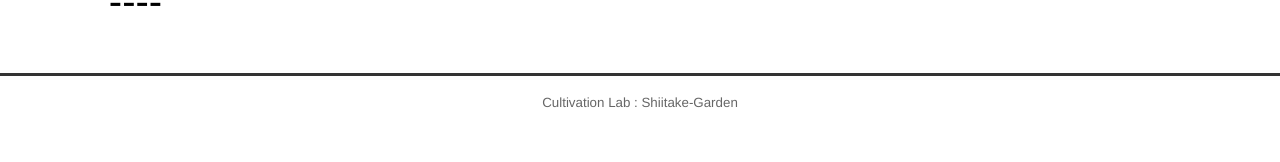
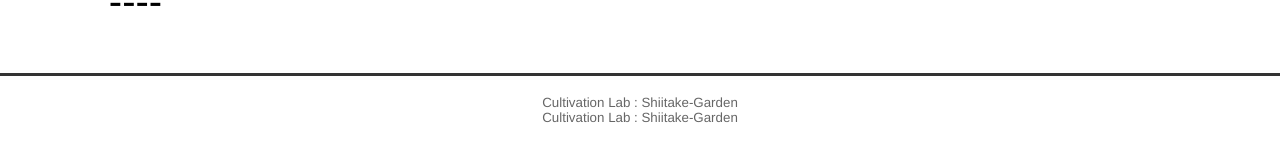
Before and after one commit to shiitake-garden/shiitake-garden.github.io, a Jekyll site: the page contents/calendar/palnt_calendar.html, which Jekyll copies as it is, in a window 1280 px wide. Shown: the part 398-560 px from the top of the page. Built offline with Jekyll 4.4.1, drawn with Linux system fonts in a browser that asks for light colours.

Commit message:
Update palnt_calendar.html

```diff
--- a/contents/calendar/palnt_calendar.html
+++ b/contents/calendar/palnt_calendar.html
@@ -242,6 +242,7 @@ body {
 
     <div id="footer-logo">
       <div>Cultivation Lab : Shiitake-Garden</div>
+      <div>Cultivation Lab : Shiitake-Garden</div>
     </div>
 </div>
 
```
